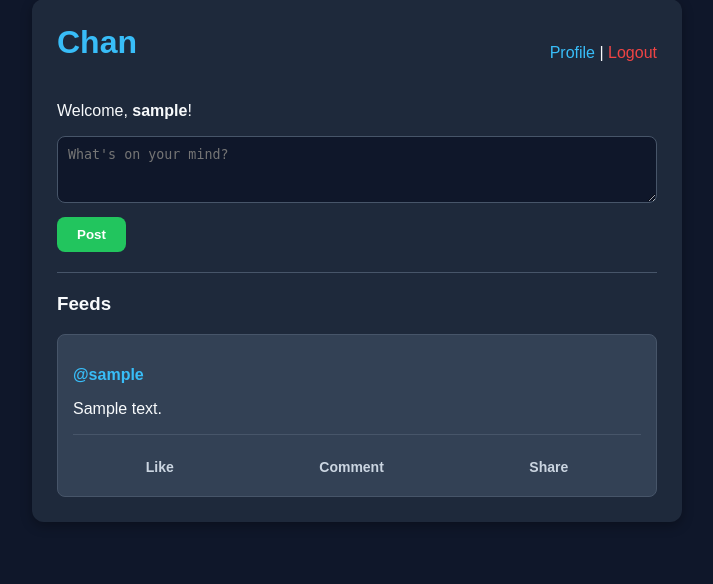
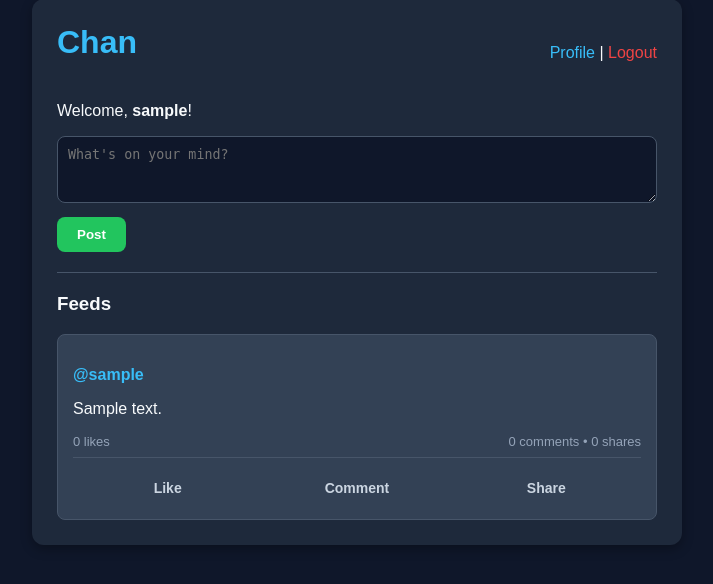
Before and after one commit to glimmgy-sketch/csw-dynamic, a Flask app: page / in a window 1280 px wide. Shown: the part 21-605 px from the top of the page, without its empty margins (283-996 px from the left). Run offline with Flask 3, Linux system fonts and the light colour scheme; a user stored in the database is signed in; tables that the repository leaves empty hold one stand-in row (values such as "Sample post").

Commit message:
Update index.html

```diff
--- a/templates/index.html
+++ b/templates/index.html
@@ -52,13 +52,21 @@
             border: 1px solid #475569;
         }
 
+        /* Stats Bar (Like, Comment, Share counts) */
+        .post-stats {
+            display: flex;
+            justify-content: space-between;
+            font-size: 13px;
+            color: #94a3b8;
+            padding-bottom: 8px;
+            border-bottom: 1px solid #475569;
+            margin-bottom: 4px;
+        }
+
         /* Action Buttons Bar */
         .post-actions {
             display: flex;
             justify-content: space-around;
-            margin-top: 12px;
-            padding-top: 8px;
-            border-top: 1px solid #475569;
             position: relative;
         }
         .action-btn {
@@ -67,36 +75,47 @@
             color: #cbd5e1;
             font-size: 14px;
             cursor: pointer;
-            padding: 6px 12px;
+            padding: 8px 12px;
             border-radius: 6px;
             font-weight: 600;
+            flex: 1;
+            text-align: center;
         }
         .action-btn:hover {
             background: #475569;
             color: #fff;
         }
 
-        /* Reaction Popup Box */
+        /* Facebook Style Pop-up Reaction Bar with Animation */
         .reaction-popup {
             display: none;
             position: absolute;
-            bottom: 40px;
+            bottom: 45px;
             left: 0;
             background: #1e293b;
             border: 1px solid #475569;
-            border-radius: 30px;
-            padding: 5px 10px;
-            box-shadow: 0 4px 12px rgba(0,0,0,0.5);
-            gap: 8px;
-            z-index: 10;
+            border-radius: 35px;
+            padding: 8px 12px;
+            box-shadow: 0 8px 20px rgba(0,0,0,0.6);
+            gap: 12px;
+            z-index: 100;
+            animation: popUpAnim 0.25s cubic-bezier(0.175, 0.885, 0.32, 1.275) forwards;
+            transform-origin: bottom left;
         }
+
+        @keyframes popUpAnim {
+            0% { transform: scale(0.5); opacity: 0; }
+            100% { transform: scale(1); opacity: 1; }
+        }
+
         .reaction-popup span {
-            font-size: 22px;
+            font-size: 26px;
             cursor: pointer;
-            transition: transform 0.2s;
+            transition: transform 0.15s ease;
+            user-select: none;
         }
-        .reaction-popup span:hover {
-            transform: scale(1.3);
+        .reaction-popup span:hover, .reaction-popup span.active-hover {
+            transform: scale(1.4) translateY(-5px);
         }
 
         /* Comment Section Styling */
@@ -132,6 +151,8 @@
             background: #1e293b;
             padding: 8px;
             border-radius: 6px;
+            max-height: 120px;
+            overflow-y: auto;
         }
 
         .nav-links {
@@ -171,26 +192,37 @@
                     <p><a href="{{ url_for('profile', username=post.author.username) }}"><strong>@{{ post.author.username }}</strong></a></p>
                     <p>{{ post.content }}</p>
 
+                    <!-- Counts Display Bar -->
+                    <div class="post-stats">
+                        <span id="like-count-text-{{ post.id }}">0 likes</span>
+                        <div>
+                            <span id="comment-count-text-{{ post.id }}">0 comments</span> •
+                            <span id="share-count-text-{{ post.id }}">0 shares</span>
+                        </div>
+                    </div>
+
                     <!-- Like, Comment, Share Buttons Bar -->
                     <div class="post-actions" style="position: relative;">
-                        <!-- Reaction Box -->
+                        <!-- Reaction Box with Swiping Support -->
                         <div class="reaction-popup" id="reactions-{{ post.id }}">
-                            <span onclick="setReaction({{ post.id }}, '👍')">👍</span>
-                            <span onclick="setReaction({{ post.id }}, '❤️')">❤️</span>
-                            <span onclick="setReaction({{ post.id }}, '😆')">😆</span>
-                            <span onclick="setReaction({{ post.id }}, '😮')">😮</span>
-                            <span onclick="setReaction({{ post.id }}, '😢')">😢</span>
+                            <span data-emoji="👍" onclick="setReaction({{ post.id }}, '👍')">👍</span>
+                            <span data-emoji="❤️" onclick="setReaction({{ post.id }}, '❤️')">❤️</span>
+                            <span data-emoji="😆" onclick="setReaction({{ post.id }}, '😆')">😆</span>
+                            <span data-emoji="😮" onclick="setReaction({{ post.id }}, '😮')">😮</span>
+                            <span data-emoji="😢" onclick="setReaction({{ post.id }}, '😢')">😢</span>
                         </div>
 
                         <button class="action-btn" id="like-btn-{{ post.id }}"
                                 onclick="likeClick({{ post.id }})"
-                                onmousedown="startLongPress({{ post.id }})"
-                                ontouchstart="startLongPress({{ post.id }})"
+                                onmousedown="startLongPress(event, {{ post.id }})"
+                                ontouchstart="startLongPress(event, {{ post.id }})"
                                 onmouseup="cancelLongPress()"
-                                ontouchend="cancelLongPress()">Like</button>
+                                ontouchend="cancelLongPress()"
+                                onmousemove="handleMove(event, {{ post.id }})"
+                                ontouchmove="handleTouchMove(event, {{ post.id }})">Like</button>
 
                         <button class="action-btn" onclick="toggleComment({{ post.id }})">Comment</button>
-                        <button class="action-btn" onclick="sharePost()">Share</button>
+                        <button class="action-btn" onclick="sharePost({{ post.id }})">Share</button>
                     </div>
 
                     <!-- Comment Dropdown Section -->
@@ -212,48 +244,110 @@
 
     <script>
         let pressTimer;
+        let isLongPressActive = false;
+        let counts = {};
 
-        function startLongPress(postId) {
+        function initPostData(postId) {
+            if (!counts[postId]) {
+                counts[postId] = { likes: 0, comments: 0, shares: 0, userLiked: false };
+            }
+        }
+
+        function startLongPress(event, postId) {
+            initPostData(postId);
+            isLongPressActive = false;
             pressTimer = setTimeout(() => {
+                isLongPressActive = true;
                 const popup = document.getElementById('reactions-' + postId);
                 popup.style.display = 'flex';
-            }, 600);
+            }, 500); // 0.5 စက္ကန့် ဖိထားလျှင် ပေါ်မည်
         }
 
         function cancelLongPress() {
             clearTimeout(pressTimer);
         }
 
+        // Mouse ဆွဲပွတ်လိုက်စဉ် Reaction ရွေးချယ်နိုင်ခြင်း (Drag to select)
+        function handleMove(event, postId) {
+            if (!isLongPressActive) return;
+            const popup = document.getElementById('reactions-' + postId);
+            const icons = popup.querySelectorAll('span');
+            icons.forEach(icon => {
+                const rect = icon.getBoundingClientRect();
+                if (event.clientX >= rect.left && event.clientX <= rect.right &&
+                    event.clientY >= rect.top && event.clientY <= rect.bottom) {
+                    icon.classList.add('active-hover');
+                } else {
+                    icon.classList.remove('active-hover');
+                }
+            });
+        }
+
+        // ဖုန်း Screen တွင် လက်ညှိုးဖြင့် ပွတ်ဆွဲစဉ် Reaction ရွေးချယ်နိုင်ခြင်း (Touch swipe select)
+        function handleTouchMove(event, postId) {
+            if (!isLongPressActive) return;
+            const touch = event.touches[0];
+            const popup = document.getElementById('reactions-' + postId);
+            const icons = popup.querySelectorAll('span');
+            icons.forEach(icon => {
+                const rect = icon.getBoundingClientRect();
+                if (touch.clientX >= rect.left && touch.clientX <= rect.right &&
+                    touch.clientY >= rect.top && touch.clientY <= rect.bottom) {
+                    icon.classList.add('active-hover');
+                } else {
+                    icon.classList.remove('active-hover');
+                }
+            });
+        }
+
         function setReaction(postId, emoji) {
+            initPostData(postId);
             const btn = document.getElementById('like-btn-' + postId);
             btn.innerHTML = emoji + ' Liked';
+            if (!counts[postId].userLiked) {
+                counts[postId].likes += 1;
+                counts[postId].userLiked = true;
+            }
+            updateStats(postId);
             document.getElementById('reactions-' + postId).style.display = 'none';
+            isLongPressActive = false;
         }
 
         function likeClick(postId) {
+            if (isLongPressActive) return; // Long press လုပ်နေစဉ် တစ်ချက်နှိပ်ခြင်းကို ရှောင်ရန်
+            initPostData(postId);
             const popup = document.getElementById('reactions-' + postId);
             if (popup.style.display === 'flex') {
                 popup.style.display = 'none';
                 return;
             }
             const btn = document.getElementById('like-btn-' + postId);
-            if (btn.innerHTML.includes('Liked')) {
+            if (counts[postId].userLiked) {
+                counts[postId].likes -= 1;
+                counts[postId].userLiked = false;
                 btn.innerHTML = 'Like';
             } else {
+                counts[postId].likes += 1;
+                counts[postId].userLiked = true;
                 btn.innerHTML = '👍 Liked';
             }
+            updateStats(postId);
+        }
+
+        function updateStats(postId) {
+            document.getElementById('like-count-text-' + postId).innerText = counts[postId].likes + (counts[postId].likes === 1 ? ' like' : ' likes');
+            document.getElementById('comment-count-text-' + postId).innerText = counts[postId].comments + (counts[postId].comments === 1 ? ' comment' : ' comments');
+            document.getElementById('share-count-text-' + postId).innerText = counts[postId].shares + (counts[postId].shares === 1 ? ' share' : ' shares');
         }
 
         function toggleComment(postId) {
+            initPostData(postId);
             const section = document.getElementById('comment-section-' + postId);
-            if (section.style.display === 'block') {
-                section.style.display = 'none';
-            } else {
-                section.style.display = 'block';
-            }
+            section.style.display = (section.style.display === 'block') ? 'none' : 'block';
         }
 
         function addComment(postId) {
+            initPostData(postId);
             const input = document.getElementById('comment-input-' + postId);
             const list = document.getElementById('comment-list-' + postId);
             if (input.value.trim() !== '') {
@@ -265,12 +359,18 @@
                 commentDiv.innerHTML = `<strong>{{ current_user.username }}:</strong> ${input.value}`;
                 list.appendChild(commentDiv);
                 input.value = '';
+
+                counts[postId].comments += 1;
+                updateStats(postId);
             }
         }
 
-        function sharePost() {
+        function sharePost(postId) {
+            initPostData(postId);
             navigator.clipboard.writeText(window.location.href);
-            alert('Link copied to clipboard!');
+            counts[postId].shares += 1;
+            updateStats(postId);
+            alert('Post link copied to clipboard!');
         }
 
         window.onclick = function(event) {
```
